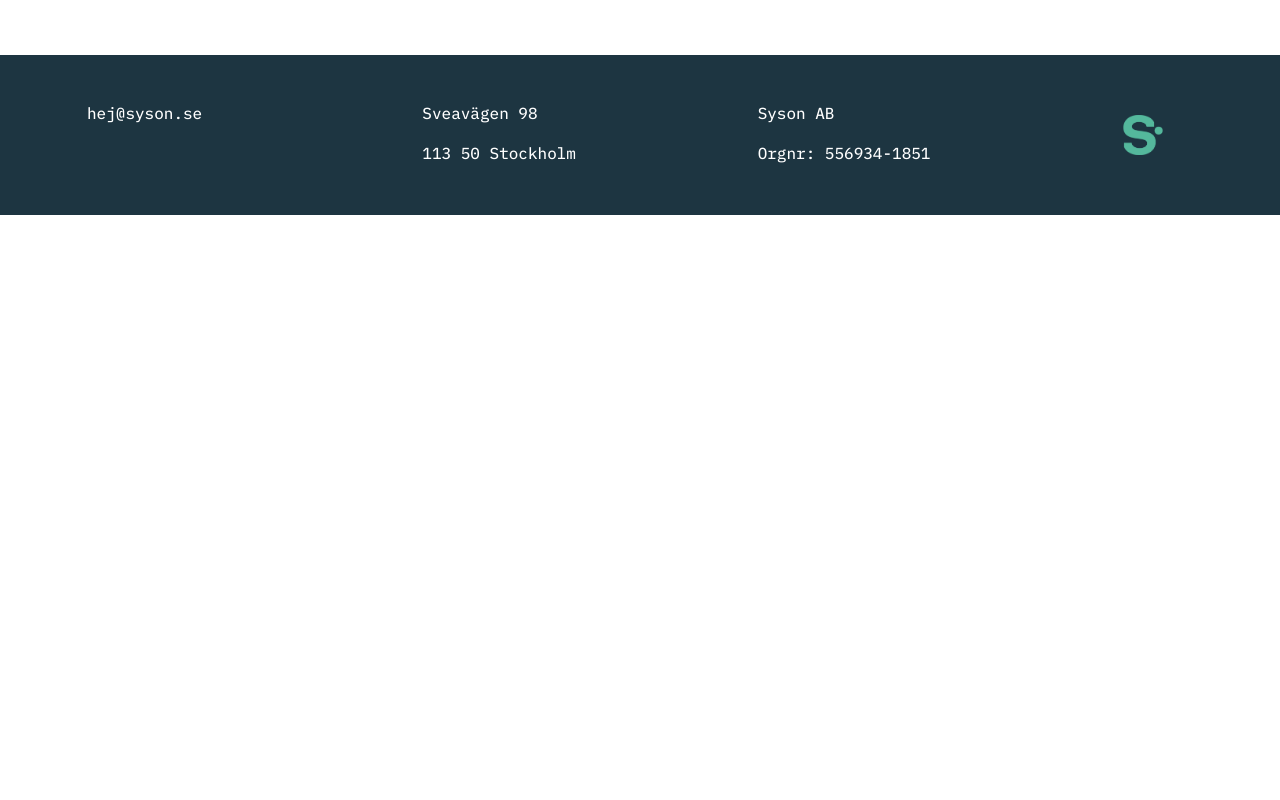
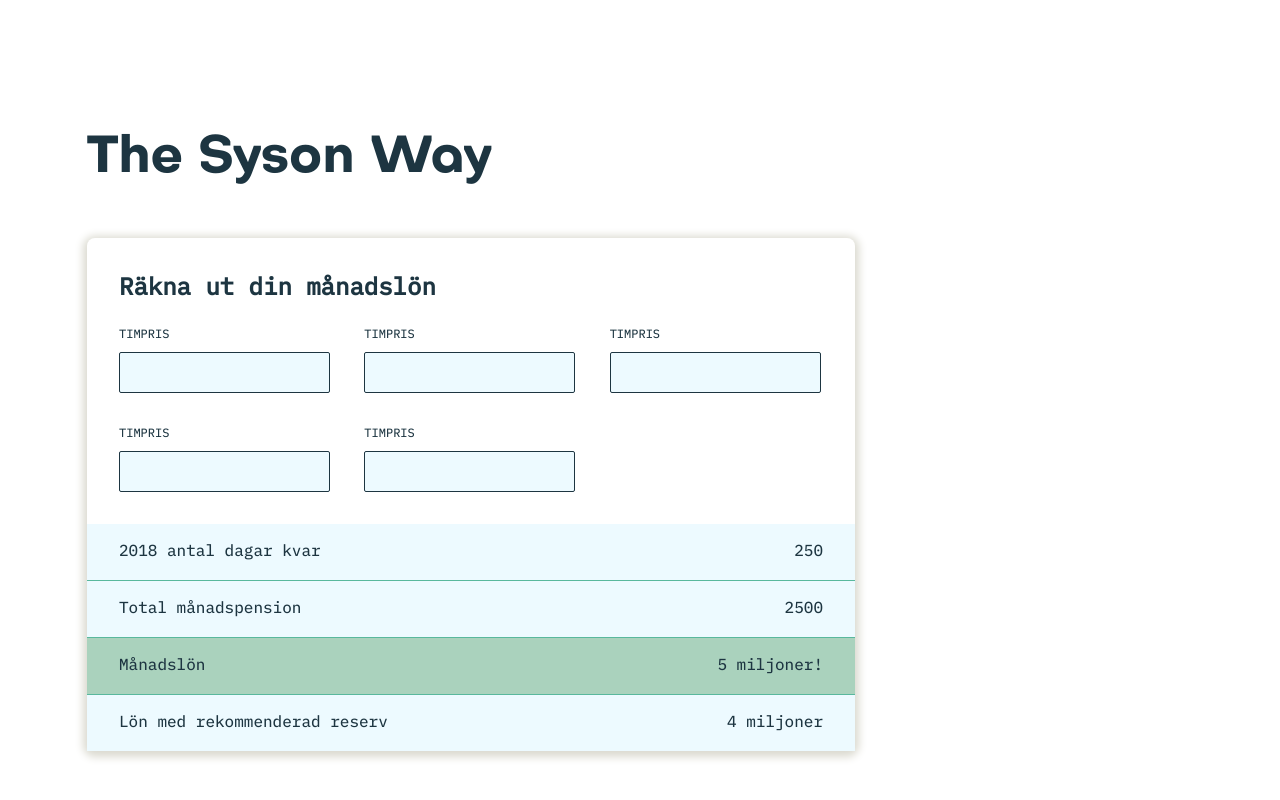
Before and after one commit to sysondev/syson.se, a React (Create React App) app: page /kalkylen in a window 1280 px wide. Shown: the top 800 px of the page. Built offline with nearby package versions, Linux system fonts and the light colour scheme.

Commit message:
add kalkylen

```diff
--- a/src/ArticlePage.js
+++ b/src/ArticlePage.js
@@ -2,6 +2,7 @@
 import { Switch, Route } from 'react-router-dom';
 import ArticleHeader from './ArticleHeader';
 import GasellArticle from './GasellArticle';
+import KalkylenArticle from './KalkylenArticle';
 
 export default () => (
   <>
@@ -9,6 +10,7 @@
     <main>
       <Switch>
         <Route path="/gasell" component={GasellArticle} />
+        <Route path="/kalkylen" component={KalkylenArticle} />
       </Switch>
     </main>
   </>
--- /dev/null
+++ b/src/Kalkylen.js
@@ -0,0 +1,54 @@
+import React from 'react';
+import classNames from 'classnames';
+import styles from './Kalkylen.module.css';
+export default () => {
+  return (
+    <div className={styles.container}>
+      <div className={styles.inputContainer}>
+        <h2 className={styles.title}>Räkna ut din månadslön</h2>
+        <div className={styles.inputs}>
+          <div>
+            <label className={styles.label}>Timpris</label>
+            <input className={styles.input} />
+          </div>
+          <div>
+            <label className={styles.label}>Timpris</label>
+            <input className={styles.input} />
+          </div>
+          <div>
+            <label className={styles.label}>Timpris</label>
+            <input className={styles.input} />
+          </div>
+          <div>
+            <label className={styles.label}>Timpris</label>
+            <input className={styles.input} />
+          </div>
+          <div>
+            <label className={styles.label}>Timpris</label>
+            <input className={styles.input} />
+          </div>
+        </div>
+      </div>
+      <div className={styles.results}>
+        <div className={classNames(styles.result, styles.first)}>
+          <span className={styles.resultLabel}>2018 antal dagar kvar</span>
+          <span className={styles.resultValue}>250</span>
+        </div>
+        <div className={classNames(styles.result)}>
+          <span className={styles.resultLabel}>Total månadspension</span>
+          <span className={styles.resultValue}>2500</span>
+        </div>
+        <div className={classNames(styles.result, styles.highlight)}>
+          <span className={styles.resultLabel}>Månadslön</span>
+          <span className={styles.resultValue}>5 miljoner!</span>
+        </div>
+        <div className={classNames(styles.result)}>
+          <span className={styles.resultLabel}>
+            Lön med rekommenderad reserv
+          </span>
+          <span className={styles.resultValue}>4 miljoner</span>
+        </div>
+      </div>
+    </div>
+  );
+};
--- /dev/null
+++ b/src/Kalkylen.module.css
@@ -0,0 +1,56 @@
+.container {
+  width: 768px;
+  border-radius: 8px;
+  box-shadow: 0 2px 8px 4px #dbdad0;
+}
+
+.inputContainer {
+  padding: 32px;
+}
+
+.title {
+  font-family: 'ibm-plex-mono', monospace, -apple-system, BlinkMacSystemFont,
+    'Segoe UI', 'Roboto', 'Oxygen', 'Ubuntu', 'Cantarell', 'Fira Sans',
+    'Droid Sans', 'Helvetica Neue', sans-serif;
+  font-size: 24px;
+}
+
+.input {
+  display: block;
+  background-color: var(--lily-blue);
+  border-radius: 2px;
+  border: solid 1px #1d3541;
+  padding: 12px 16px;
+}
+
+.label {
+  display: block;
+  font-size: 12px;
+  text-transform: uppercase;
+  margin-bottom: 8px;
+}
+
+.inputs {
+  display: grid;
+  grid-template-columns: 1fr 1fr 1fr;
+  grid-gap: 32px;
+}
+
+.results {
+  background-color: var(--lily-blue);
+}
+
+.result {
+  display: flex;
+  justify-content: space-between;
+  padding: 16px 32px;
+  border-top: solid 1px var(--tradewind);
+}
+
+.first {
+  border-top: none;
+}
+
+.highlight {
+  background-color: var(--gum-leaf);
+}
--- /dev/null
+++ b/src/KalkylenArticle.js
@@ -0,0 +1,13 @@
+import React from 'react';
+import Kalkylen from './Kalkylen';
+
+export default () => {
+  return (
+    <section>
+      <div className="container">
+        <h1>The Syson Way</h1>
+        <Kalkylen />
+      </div>
+    </section>
+  );
+};
--- a/src/Squares.js
+++ b/src/Squares.js
@@ -34,7 +34,7 @@
           title="Hur vi har räknat ut lönen"
           description="Läs mer"
           color="tradewind"
-          url="/"
+          url="/kalkylen"
         />
         <Square
           emoji={woman}
```
